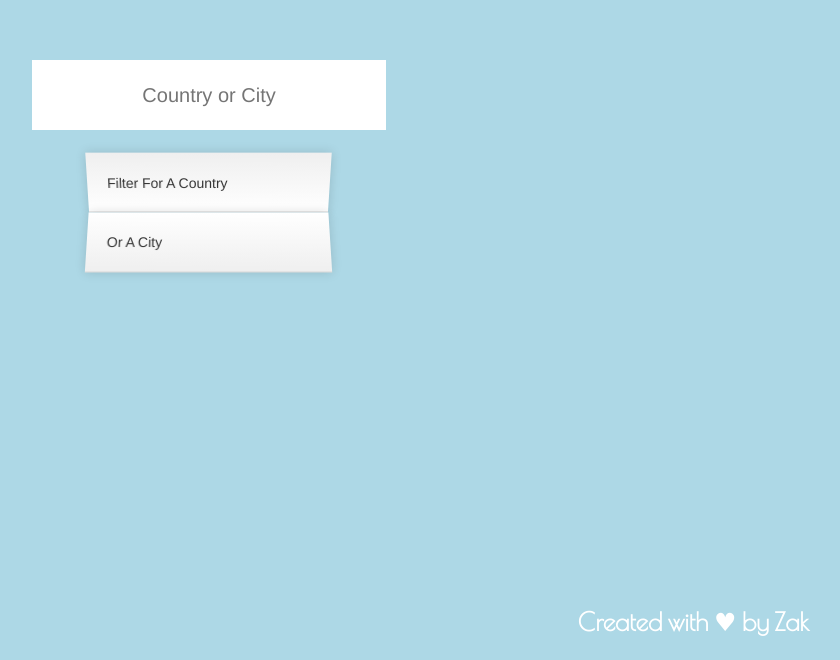
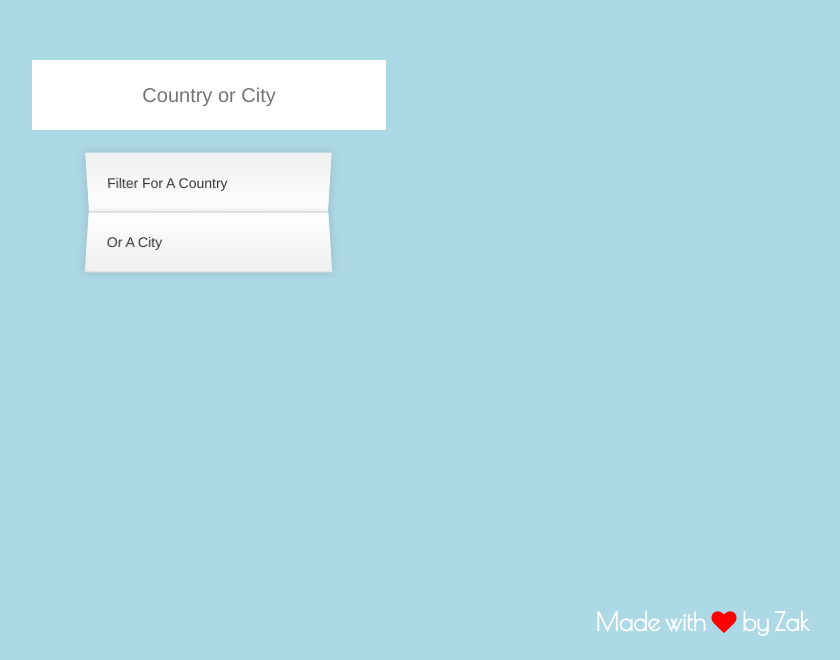
Before and after one commit to zakali22/City_Facts, a website: page app/index.html in a window 1280 px wide. Shown: the part 140-800 px from the top of the page, without its empty margins (421-1261 px from the left). Drawn offline with nearby package versions, Linux system fonts and the light colour scheme; files that its build step writes are made by us from their sources; no server answers.

Commit message:
Restyle the footer

```diff
--- a/app/index.html
+++ b/app/index.html
@@ -18,7 +18,7 @@
     <!-- build:css styles/main.css -->
     <link rel="stylesheet" href="styles/main.css">
     <!-- endbuild -->
-      <link rel="stylesheet" href="https://maxcdn.bootstrapcdn.com/font-awesome/4.7.0/css/font-awesome.min.css">
+    <link rel="stylesheet" href="https://maxcdn.bootstrapcdn.com/font-awesome/4.7.0/css/font-awesome.min.css">
     <!-- build:js scripts/vendor/modernizr.js -->
     <script src="/bower_components/modernizr/modernizr.js"></script>
     <!-- endbuild -->
@@ -38,7 +38,7 @@
     </div>
 
     <div class="footer">
-      <p>Created with ♥ by <a href="http://zakiali.co.uk/">Zak</a></p>
+      <p>Made with <i class="fa fa-heart" aria-hidden="true"></i> by <a href="http://zakiali.co.uk/">Zak</a></p>
     </div>
     <!-- Google Analytics: change UA-XXXXX-X to be your site's ID. -->
     <script>
```
